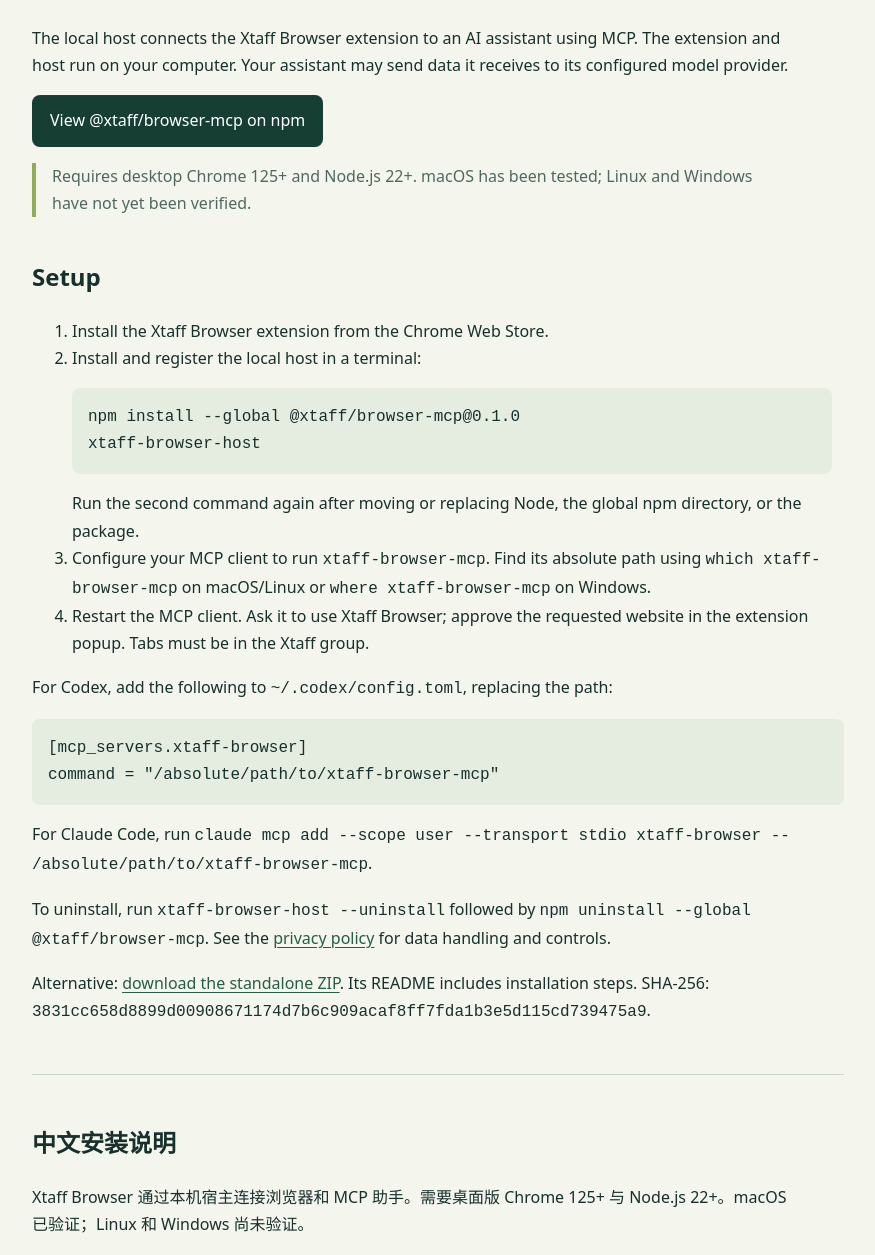
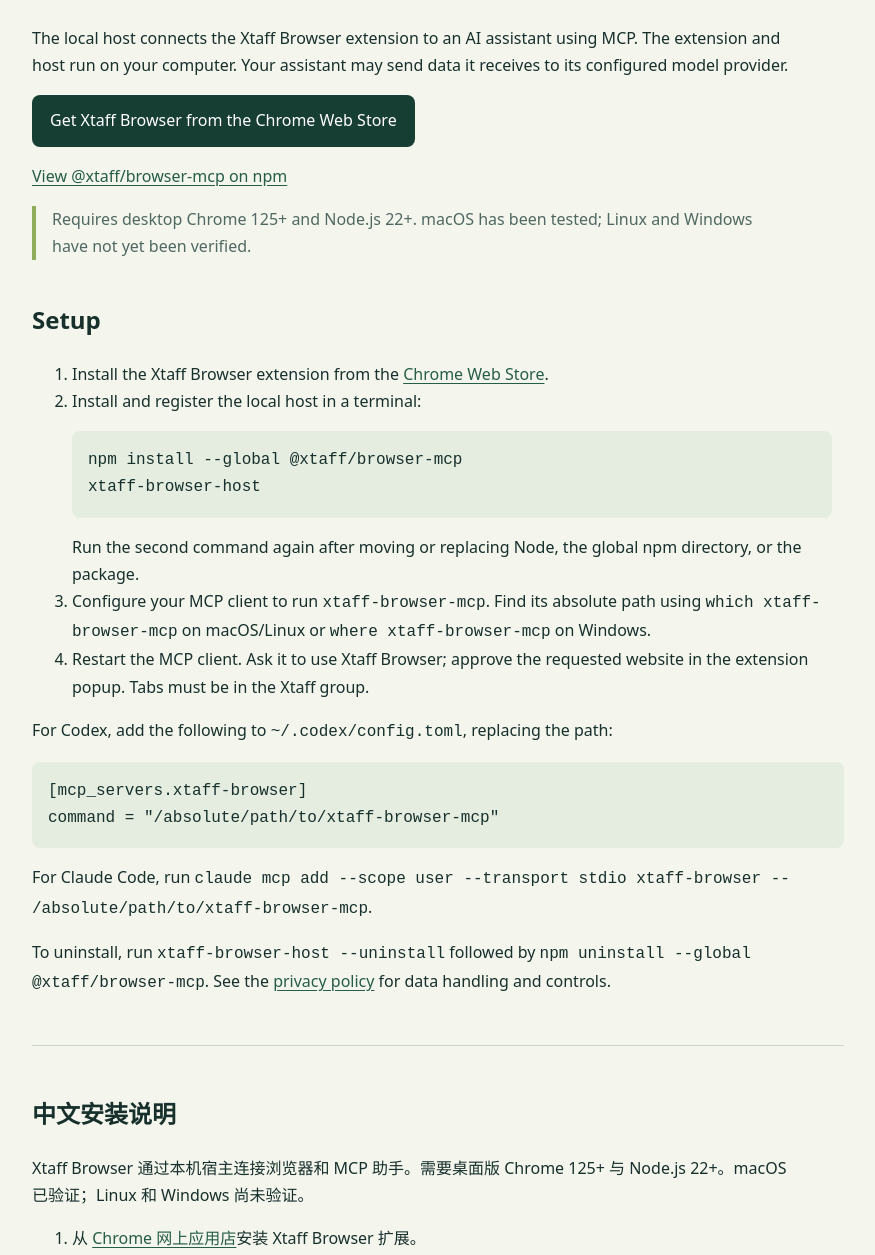
Before and after one commit to qiweiview/xtaff-public, a plain HTML site: page browser-install.html in a window 1280 px wide. Shown: the part 224-1479 px from the top of the page, without its empty margins (202-1077 px from the left). Drawn offline with Linux system fonts and the light colour scheme.

Commit message:
Link Chrome Web Store and remove standalone host ZIP
The extension is published on the Chrome Web Store and requires
@xtaff/browser-mcp 0.1.1 or later, so the install page no longer pins
0.1.0 or offers the standalone ZIP.

Co-Authored-By: Claude Opus 5.5 <noreply@anthropic.com>

```diff
--- a/browser-install.html
+++ b/browser-install.html
@@ -18,13 +18,14 @@
   <p><a href="./">Xtaff home</a> / Xtaff Browser</p>
   <h1>Install the Xtaff Browser local host</h1>
   <p>The local host connects the Xtaff Browser extension to an AI assistant using MCP. The extension and host run on your computer. Your assistant may send data it receives to its configured model provider.</p>
-  <p><a class="button" href="https://www.npmjs.com/package/@xtaff/browser-mcp">View @xtaff/browser-mcp on npm</a></p>
+  <p><a class="button" href="https://chromewebstore.google.com/detail/ojklapkgpijghmlifajbmldghnhmejfh">Get Xtaff Browser from the Chrome Web Store</a></p>
+  <p><a href="https://www.npmjs.com/package/@xtaff/browser-mcp">View @xtaff/browser-mcp on npm</a></p>
   <p class="note">Requires desktop Chrome 125+ and Node.js 22+. macOS has been tested; Linux and Windows have not yet been verified.</p>
   <h2>Setup</h2>
   <ol>
-    <li>Install the Xtaff Browser extension from the Chrome Web Store.</li>
+    <li>Install the Xtaff Browser extension from the <a href="https://chromewebstore.google.com/detail/ojklapkgpijghmlifajbmldghnhmejfh">Chrome Web Store</a>.</li>
     <li>Install and register the local host in a terminal:
-      <pre>npm install --global @xtaff/browser-mcp@0.1.0
+      <pre>npm install --global @xtaff/browser-mcp
 xtaff-browser-host</pre>
       Run the second command again after moving or replacing Node, the global npm directory, or the package.</li>
     <li>Configure your MCP client to run <code>xtaff-browser-mcp</code>. Find its absolute path using <code>which xtaff-browser-mcp</code> on macOS/Linux or <code>where xtaff-browser-mcp</code> on Windows.</li>
@@ -35,12 +36,11 @@ xtaff-browser-host</pre>
 command = "/absolute/path/to/xtaff-browser-mcp"</pre>
   <p>For Claude Code, run <code>claude mcp add --scope user --transport stdio xtaff-browser -- /absolute/path/to/xtaff-browser-mcp</code>.</p>
   <p>To uninstall, run <code>xtaff-browser-host --uninstall</code> followed by <code>npm uninstall --global @xtaff/browser-mcp</code>. See the <a href="browser-privacy.html">privacy policy</a> for data handling and controls.</p>
-  <p>Alternative: <a href="downloads/xtaff-browser-host-0.1.0.zip">download the standalone ZIP</a>. Its README includes installation steps. SHA-256: <code>3831cc658d8899d00908671174d7b6c909acaf8ff7fda1b3e5d115cd739475a9</code>.</p>
   <hr>
   <div lang="zh-CN">
     <h2>中文安装说明</h2>
     <p>Xtaff Browser 通过本机宿主连接浏览器和 MCP 助手。需要桌面版 Chrome 125+ 与 Node.js 22+。macOS 已验证；Linux 和 Windows 尚未验证。</p>
-    <ol><li>从 Chrome 网上应用店安装 Xtaff Browser 扩展。</li><li>运行上方 npm 安装和注册命令；Node、npm 全局目录或安装包位置改变后需重新注册。</li><li>在 MCP 客户端中配置 <code>xtaff-browser-mcp</code> 的绝对路径；Codex 和 Claude Code 示例见上方。</li><li>重启 MCP 客户端，要求助手使用 Xtaff Browser，并在扩展弹窗批准需要访问的网站。</li></ol>
-    <p>卸载时先运行 <code>xtaff-browser-host --uninstall</code>，再运行 <code>npm uninstall --global @xtaff/browser-mcp</code>。也可以<a href="downloads/xtaff-browser-host-0.1.0.zip">下载独立 ZIP</a>并按包内 README 安装。助手可能将扩展返回的数据发送给其配置的模型服务；详见<a href="browser-privacy.html">隐私政策</a>。</p>
+    <ol><li>从 <a href="https://chromewebstore.google.com/detail/ojklapkgpijghmlifajbmldghnhmejfh">Chrome 网上应用店</a>安装 Xtaff Browser 扩展。</li><li>运行上方 npm 安装和注册命令；Node、npm 全局目录或安装包位置改变后需重新注册。</li><li>在 MCP 客户端中配置 <code>xtaff-browser-mcp</code> 的绝对路径；Codex 和 Claude Code 示例见上方。</li><li>重启 MCP 客户端，要求助手使用 Xtaff Browser，并在扩展弹窗批准需要访问的网站。</li></ol>
+    <p>卸载时先运行 <code>xtaff-browser-host --uninstall</code>，再运行 <code>npm uninstall --global @xtaff/browser-mcp</code>。助手可能将扩展返回的数据发送给其配置的模型服务；详见<a href="browser-privacy.html">隐私政策</a>。</p>
   </div>
 </main></body></html>
```
Also changed, not shown: index.html (+1 -1 lines), 1 other file.
